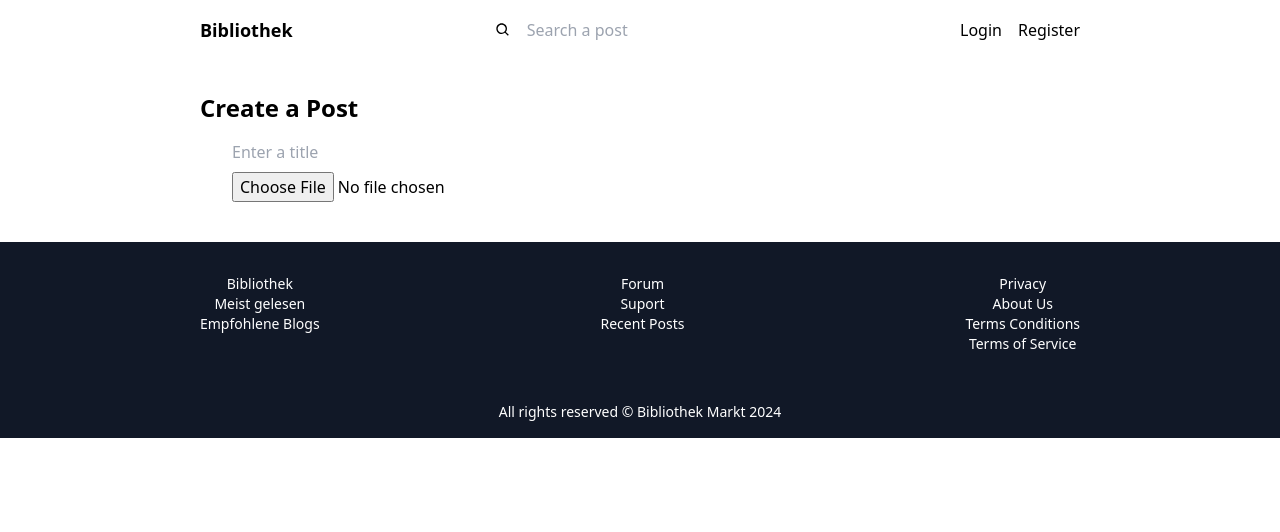
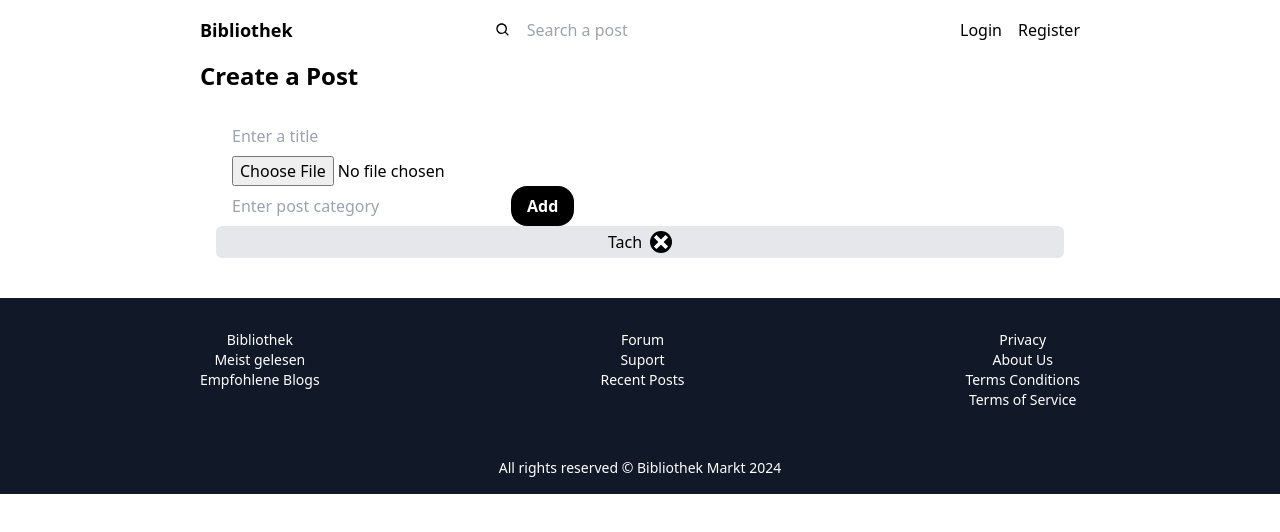
Before and after one commit to alisawiali/Biblothek-Spandau, a React (Vite) app in the folder frontend/: page /write in a window 1280 px wide. Shown: the top 532 px of the page. Built offline with nearby package versions, Linux system fonts and the light colour scheme.

Commit message:
Import-Schaltfläche aus den React-Icons hinzufügen. Ich habe ein <div> erstellt, um etwas hinzuzufügen, wenn der Benutzer etwas in das Eingabefeld eingeben möchte

```diff
--- a/frontend/src/pages/CreatePost.jsx
+++ b/frontend/src/pages/CreatePost.jsx
@@ -1,19 +1,38 @@
 import React from "react";
 import { Footer, Navbar } from "../compoents/UL";
-
+// Import icons aud dem reat icons
+import { ImCross } from "react-icons/im";
 const CreatePost = () => {
   return (
     <div>
       <Navbar />
-      <div className="px-6 md:px-[200px] mb-8">
-        <h1 className="font-bold md:text-2xl text-xl mt-8">Create a Post</h1>
-        <form className="flex flex-col px-4 py-2 outline-none">
+      <div className="px-6 md:px-[200px] mb-8 ">
+        <h1 className="font-bold md:text-2xl text-xl">Create a Post</h1>
+        <form className="flex flex-col px-4 py-2 outline-none mt-4">
           <input
             type="text"
             placeholder="Enter a title"
             className="px-4 py-2 outline-none"
           />
           <input type="file" className="px-4" />
+          <div className="flex flex-col">
+            <div className="flex items-center space-x-4 md:space-x-8">
+              <input
+                type="text"
+                className="px-4 py-2 outline-none"
+                placeholder="Enter post category "
+              />
+              <div className="bg-black text-white px-4 py-2 font-semibold cursor-pointer rounded-2xl">
+                Add
+              </div>
+            </div>
+            <div className="flex justify-center items-center space-x-2 bg-gray-200 px-2 py-1 rounded-md">
+              <p>Tach</p>
+              <p className="text-white bg-black rounded-full cursor-pointer p-1 text-sm">
+                <ImCross />
+              </p>
+            </div>
+          </div>
         </form>
       </div>
       <Footer />
```
